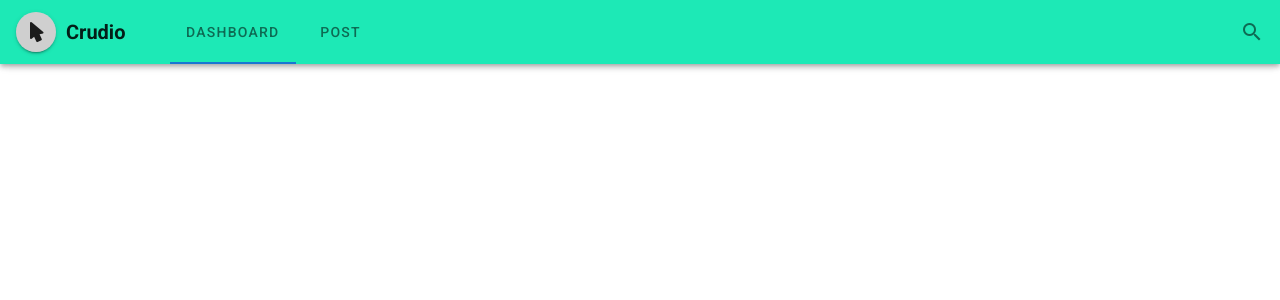
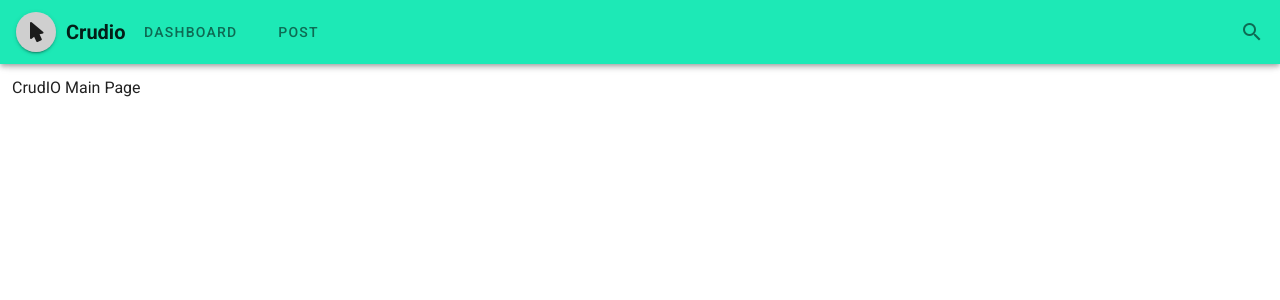
Before and after one commit to OhSeungCheol/crudio-front, a Vue app: page / in a window 1280 px wide. Shown: the top 300 px of the page. Built offline with nearby package versions, Linux system fonts and the light colour scheme.

Commit message:
헤더에서 메인화면 선택했을 때 각 탭의 언더라인이 안보이도록 수정

```diff
--- a/src/components/common/Header.vue
+++ b/src/components/common/Header.vue
@@ -1,10 +1,12 @@
 <template>
     <v-app-bar app clipped-left color="teal accent-3">
+
     <v-btn
       elevation="2"
+      small
       fab
-      small
       to="/"
+      @click="selectMain"
     >
       <v-icon>mdi-cursor-default</v-icon>
     </v-btn>
@@ -15,9 +17,9 @@
       </h4>
     </v-toolbar-title>
 
-    <v-spacer></v-spacer>
-    <v-tabs align-with-title>
-      <v-tab to="dashboard" tag="div">Dashboard</v-tab>
+    <v-tabs v-model="selectedTab" align-with-title>
+      <v-tab class="pa-0 ma-0" style="min-width:0px" key='0'/>
+      <v-tab to="dashboard" tag="div" @click='log'>Dashboard</v-tab>
       <v-tab to="posts" tag="div">Post</v-tab>
     </v-tabs>
 
@@ -30,12 +32,19 @@
 <script>
   import mainRouter from '../../router/MainRouter';
     export default {
+      data: () => ({
+        selectedTab: 0,
+      }),
+      methods: {
+        // 각 탭을 선택 시, 언더라인 효과가 생김.
+        // 크기 0의 탭을 생성 하여, 메인화면 이동 시 해당 더미 탭이 선택되어 언더라인이 안보이도록 작업
+        selectMain() {
+          this.selectedTab = 0;
+        }
+      },
       components: mainRouter,
     }
 </script>
 
 <style scoped>
-  .logo{
-    text-decoration: none;
-  }
 </style>
--- a/src/views/MainView.vue
+++ b/src/views/MainView.vue
@@ -1,7 +1,9 @@
 <template>
-    <div>
-        CrudIO Main Page
-    </div>
+    <v-main>
+        <v-container fluid>
+            CrudIO Main Page
+        </v-container>
+    </v-main>
 </template>
 
 <script>
```
